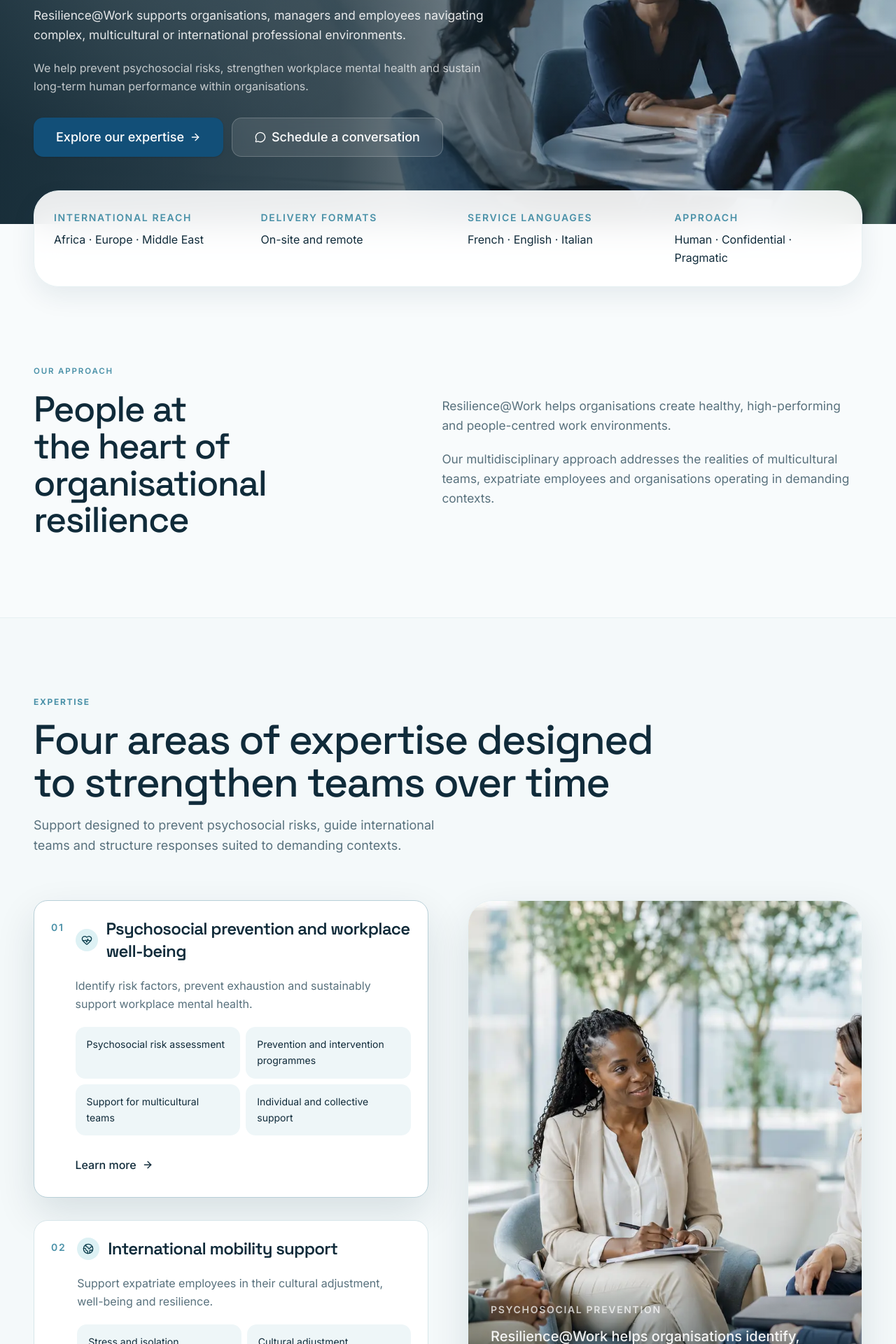
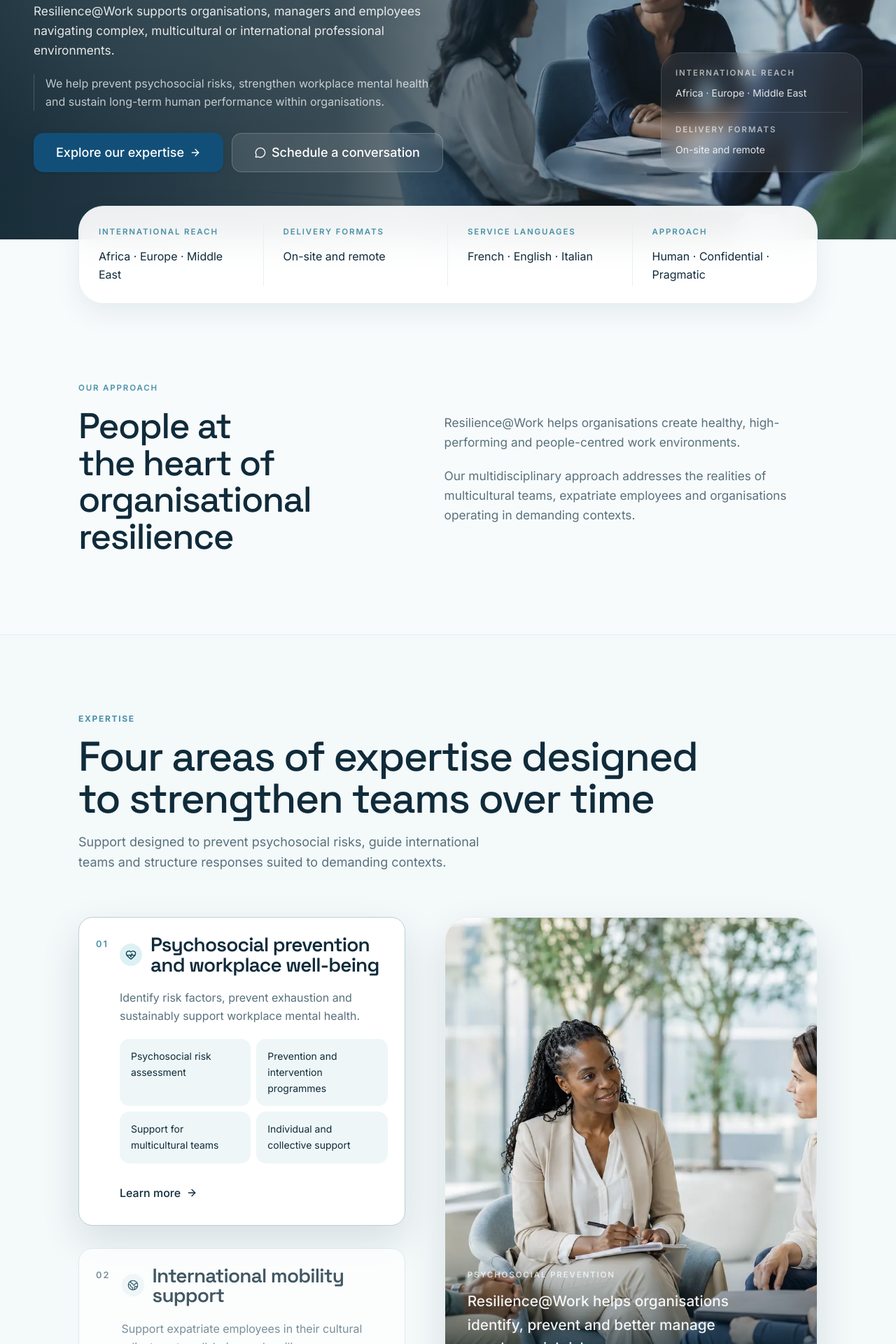
Before and after one commit to OpenWork-NCE/resilience-work, a Next.js app: page /en in a window 1280 px wide. Shown: the part 580-2500 px from the top of the page at 70% size. Built offline with nearby package versions, Linux system fonts and the light colour scheme.

Commit message:
Feat: Step 5 ok

```diff
--- a/src/components/home/expertise-sticky-reveal.tsx
+++ b/src/components/home/expertise-sticky-reveal.tsx
@@ -71,7 +71,7 @@
   const activeItem = resolvedItems[activeIndex] ?? resolvedItems[0];
 
   return (
-    <div className="hidden gap-10 lg:grid lg:grid-cols-[minmax(0,0.9fr)_minmax(21rem,0.9fr)] lg:gap-14">
+    <div className="hidden gap-10 lg:grid lg:grid-cols-[minmax(0,0.84fr)_minmax(22rem,0.96fr)] lg:gap-14">
       <div className="space-y-8">
         {resolvedItems.map((item, index) => {
           const Icon = iconMap[item.icon as keyof typeof iconMap];
@@ -93,19 +93,27 @@
                 onClick={() => setActiveIndex(index)}
                 className={cn(
                   "h-full cursor-pointer border transition-all duration-[var(--duration-normal)]",
-                  isActive && "border-[rgb(var(--border-strong))] shadow-[var(--shadow-elevated)]"
+                  isActive
+                    ? "border-[rgb(var(--border-strong))] shadow-[var(--shadow-elevated)]"
+                    : "opacity-78 hover:opacity-100"
                 )}
               >
                 <div className="flex items-start gap-4">
-                  <span className="mt-1 text-sm font-semibold uppercase tracking-[0.12em] text-[rgb(var(--accent))]">
+                  <span className={cn(
+                    "mt-1 font-[family:var(--font-accent)] text-[0.8rem] font-semibold uppercase tracking-[0.16em] text-[rgb(var(--accent))]",
+                    !isActive && "text-[rgb(var(--muted-foreground))]"
+                  )}>
                     {String(index + 1).padStart(2, "0")}
                   </span>
                   <div className="flex-1 space-y-5">
                     <div className="flex items-center gap-3">
-                      <span className="rounded-full bg-[rgb(var(--accent-soft))] p-2 text-[rgb(var(--accent-foreground))]">
+                      <span className={cn(
+                        "rounded-full p-2 text-[rgb(var(--accent-foreground))]",
+                        isActive ? "bg-[rgb(var(--accent-soft))]" : "bg-[rgb(var(--surface-muted))]"
+                      )}>
                         <Icon className="h-4 w-4" />
                       </span>
-                      <h3 className="text-2xl font-semibold text-[rgb(var(--foreground))]">
+                      <h3 className="text-[1.75rem] font-semibold leading-[1.02] text-[rgb(var(--foreground))]">
                         {item.title[locale]}
                       </h3>
                     </div>
@@ -157,11 +165,11 @@
                 />
               </motion.div>
             </AnimatePresence>
-            <div className="absolute inset-x-0 bottom-0 bg-gradient-to-t from-[rgba(7,29,40,0.88)] via-[rgba(7,29,40,0.32)] to-transparent p-8 text-white">
-              <p className="text-sm font-semibold uppercase tracking-[0.12em] text-white/72">
+            <div className="absolute inset-x-0 bottom-0 bg-gradient-to-t from-[rgba(7,29,40,0.92)] via-[rgba(7,29,40,0.34)] to-transparent p-8 text-white">
+              <p className="font-[family:var(--font-accent)] text-[0.72rem] font-semibold uppercase tracking-[0.16em] text-white/72">
                 {activeItem.shortTitle[locale]}
               </p>
-              <p className="mt-3 max-w-md text-xl font-medium leading-relaxed text-white/92">
+              <p className="mt-3 max-w-md text-[1.3rem] font-medium leading-relaxed text-white/92">
                 {activeItem.description[locale][0]}
               </p>
             </div>
--- a/src/components/home/final-cta-section.tsx
+++ b/src/components/home/final-cta-section.tsx
@@ -24,10 +24,10 @@
             <Eyebrow className="text-[color-mix(in_srgb,rgb(var(--background))_64%,rgb(var(--surface-inverse)))]">
               {finalCta.eyebrow[locale]}
             </Eyebrow>
-            <h2 className="mt-4 font-display text-4xl font-medium leading-tight text-balance sm:text-5xl">
+            <h2 className="mt-4 max-w-[14ch] font-display text-[clamp(2.3rem,5vw,3.8rem)] font-medium leading-[1.02] text-balance">
               {finalCta.title[locale]}
             </h2>
-            <p className="mt-5 max-w-3xl text-lg leading-relaxed text-[color-mix(in_srgb,rgb(var(--background))_78%,rgb(var(--surface-inverse)))]">
+            <p className="mt-5 max-w-3xl text-base leading-relaxed text-[color-mix(in_srgb,rgb(var(--background))_78%,rgb(var(--surface-inverse)))] sm:text-lg">
               {finalCta.description[locale]}
             </p>
             <div className="mt-8 flex flex-col gap-3 sm:flex-row">
--- a/src/components/home/hero-section.tsx
+++ b/src/components/home/hero-section.tsx
@@ -16,6 +16,7 @@
   const hero = homePage.hero;
   const primaryCta = getLocalizedCta(locale, "discoverExpertise");
   const secondaryCta = getLocalizedCta(locale, "scheduleConversation");
+  const heroHighlights = homePage.highlights.slice(0, 2);
 
   return (
     <section className="relative isolate flex min-h-[88svh] items-end overflow-hidden bg-[rgb(var(--surface-inverse))]">
@@ -33,7 +34,8 @@
       <div className="absolute inset-0 bg-[radial-gradient(circle_at_16%_26%,rgba(221,241,244,0.16),transparent_42%)] dark:bg-[radial-gradient(circle_at_16%_26%,rgba(109,175,192,0.18),transparent_42%)]" />
 
       <Container size="wide" className="relative z-10 w-full pb-14 pt-32 sm:pb-18 sm:pt-36 lg:pb-24 lg:pt-40">
-        <div className="max-w-[min(42rem,100%)]">
+        <div className="mx-auto grid w-full max-w-[78rem] items-end gap-10 lg:grid-cols-[minmax(0,1fr)_18rem] lg:gap-8">
+          <div className="max-w-[min(38rem,100%)]">
             <AnimatedSection>
               <p className="mb-5 inline-flex rounded-full border border-[rgba(255,255,255,0.18)] bg-[rgba(255,255,255,0.08)] px-4 py-2 font-[family:var(--font-accent)] text-[0.72rem] font-semibold uppercase tracking-[0.16em] text-white/86 backdrop-blur-sm">
                 {hero.eyebrow[locale]}
@@ -41,19 +43,19 @@
             </AnimatedSection>
 
             <AnimatedSection delay={0.06}>
-            <h1 className="max-w-[14ch] font-display text-[clamp(2.45rem,9vw,4rem)] font-medium leading-[1.02] text-white text-balance sm:text-[clamp(3.15rem,5.8vw,4.35rem)] sm:leading-[0.99] lg:text-[clamp(3.75rem,5.5vw,5rem)] lg:leading-[0.95]">
+              <h1 className="max-w-[13ch] font-display text-[clamp(2.45rem,9vw,4rem)] font-medium leading-[1] text-white text-balance sm:text-[clamp(3.15rem,5.8vw,4.35rem)] sm:leading-[0.98] lg:text-[clamp(3.75rem,5.5vw,5rem)] lg:leading-[0.93]">
                 {hero.title[locale]}
               </h1>
             </AnimatedSection>
 
             <AnimatedSection delay={0.12}>
-            <p className="mt-6 max-w-2xl text-[0.98rem] leading-relaxed text-white/88 sm:text-base lg:text-[1.08rem]">
+              <p className="mt-6 max-w-xl text-[0.98rem] leading-relaxed text-white/88 sm:text-base lg:text-[1.08rem]">
                 {hero.description[locale]}
               </p>
             </AnimatedSection>
 
             <AnimatedSection delay={0.18}>
-            <p className="mt-5 max-w-2xl text-[0.92rem] leading-relaxed text-white/72 sm:text-[0.98rem] lg:text-[1rem]">
+              <p className="mt-5 max-w-xl border-l border-white/18 pl-4 text-[0.92rem] leading-relaxed text-white/72 sm:text-[0.98rem] lg:text-[1rem]">
                 {hero.supportingText[locale]}
               </p>
             </AnimatedSection>
@@ -78,6 +80,25 @@
               </div>
             </AnimatedSection>
           </div>
+
+          <AnimatedSection
+            delay={0.28}
+            className="hidden self-end rounded-[var(--radius-xl)] border border-white/12 bg-[rgba(255,255,255,0.08)] p-5 backdrop-blur-md lg:block"
+          >
+            <div className="space-y-4">
+              {heroHighlights.map((item, index) => (
+                <div key={item.id} className={index === 0 ? "border-b border-white/12 pb-4" : ""}>
+                  <p className="font-[family:var(--font-accent)] text-[0.72rem] font-semibold uppercase tracking-[0.16em] text-white/62">
+                    {item.label[locale]}
+                  </p>
+                  <p className="mt-2 text-sm leading-relaxed text-white/86">
+                    {item.value[locale]}
+                  </p>
+                </div>
+              ))}
+            </div>
+          </AnimatedSection>
+        </div>
       </Container>
     </section>
   );
--- a/src/components/home/highlights-strip.tsx
+++ b/src/components/home/highlights-strip.tsx
@@ -10,22 +10,22 @@
   return (
     <section className="relative z-10 -mt-8 sm:-mt-10 lg:-mt-12">
       <Container size="wide">
-        <div className="grid overflow-hidden rounded-[var(--radius-2xl)] border border-[rgb(var(--border-muted))] bg-[color-mix(in_srgb,rgb(var(--surface-elevated))_90%,transparent)] shadow-[var(--shadow-card)] backdrop-blur-xl sm:grid-cols-2 xl:grid-cols-4">
+        <div className="grid overflow-hidden rounded-[var(--radius-2xl)] border border-[rgb(var(--border-muted))] bg-[color-mix(in_srgb,rgb(var(--surface-elevated))_92%,transparent)] shadow-[var(--shadow-card)] backdrop-blur-xl sm:grid-cols-2 xl:grid-cols-4">
           {homePage.highlights.map((item, index) => (
             <div
               key={item.id}
-              className="px-5 py-5 sm:px-6 sm:py-6 xl:px-7 xl:py-7"
+              className="relative px-5 py-5 sm:px-6 sm:py-6 xl:px-7 xl:py-7"
             >
-              <p className="text-sm font-semibold uppercase tracking-[0.12em] text-[rgb(var(--accent))]">
+              <p className="font-[family:var(--font-accent)] text-[0.72rem] font-semibold uppercase tracking-[0.16em] text-[rgb(var(--accent))]">
                 {item.label[locale]}
               </p>
-              <p className="mt-2 text-base leading-relaxed text-[rgb(var(--foreground))]">
+              <p className="mt-3 text-base leading-relaxed text-[rgb(var(--foreground))]">
                 {item.value[locale]}
               </p>
               {index < homePage.highlights.length - 1 ? (
                 <span
                   aria-hidden="true"
-                  className="pointer-events-none absolute hidden xl:block"
+                  className="pointer-events-none absolute right-0 top-6 hidden h-[calc(100%-3rem)] w-px bg-[rgb(var(--border-muted))] xl:block"
                 />
               ) : null}
             </div>
--- a/src/components/home/impact-section.tsx
+++ b/src/components/home/impact-section.tsx
@@ -10,7 +10,7 @@
 
 export function ImpactSection({ locale }: ImpactSectionProps) {
   return (
-    <section className="bg-[rgb(var(--background))] py-[var(--section-space-lg)]">
+    <section className="bg-[linear-gradient(180deg,rgb(var(--background))_0%,rgb(var(--surface-subtle))_100%)] py-[var(--section-space-lg)]">
       <Container size="wide">
         <SectionHeader
           eyebrow={homePage.impact.eyebrow[locale]}
--- a/src/components/home/international-section.tsx
+++ b/src/components/home/international-section.tsx
@@ -30,10 +30,10 @@
             />
             <div className="absolute inset-0 bg-[linear-gradient(180deg,rgba(7,29,40,0.08)_0%,rgba(7,29,40,0.22)_26%,rgba(7,29,40,0.82)_100%)]" />
             <div className="absolute inset-x-0 bottom-0 p-6 text-white sm:p-8 lg:p-10">
-              <p className="text-xs font-semibold uppercase tracking-[0.14em] text-white/76">
+              <p className="font-[family:var(--font-accent)] text-[0.72rem] font-semibold uppercase tracking-[0.16em] text-white/76">
                 {international.eyebrow[locale]}
               </p>
-              <h2 className="mt-4 max-w-[13ch] font-display text-4xl font-medium leading-tight text-balance sm:text-5xl">
+              <h2 className="mt-4 max-w-[13ch] font-display text-[clamp(2.2rem,4.8vw,3.4rem)] font-medium leading-[1.02] text-balance">
                 {international.title[locale]}
               </h2>
               <p className="mt-4 max-w-3xl text-base leading-relaxed text-white/78 sm:text-lg">
--- a/src/components/home/profile-section.tsx
+++ b/src/components/home/profile-section.tsx
@@ -34,10 +34,10 @@
 
           <div className="max-w-2xl">
             <Eyebrow>{profile.eyebrow[locale]}</Eyebrow>
-            <h2 className="mt-4 font-display text-4xl font-medium leading-tight text-balance sm:text-5xl">
+            <h2 className="mt-4 font-display text-[clamp(2.2rem,4.8vw,3.3rem)] font-medium leading-[1.02] text-balance">
               {profile.title[locale]}
             </h2>
-            <p className="mt-5 text-lg leading-relaxed text-[rgb(var(--muted-foreground))]">
+            <p className="mt-5 text-base leading-relaxed text-[rgb(var(--muted-foreground))] sm:text-lg">
               {profile.description[locale]}
             </p>
             <div className="mt-8 border-t border-[rgb(var(--border-muted))] pt-6">
--- a/src/components/shared/container.tsx
+++ b/src/components/shared/container.tsx
@@ -9,15 +9,15 @@
 }
 
 const sizeMap: Record<ContainerSize, string> = {
-  narrow: 'max-w-[var(--container-narrow)]',
-  content: 'max-w-[var(--container-content)]',
-  wide: 'max-w-[var(--container-wide)]',
+  narrow: 'w-[min(90vw,var(--container-narrow))]',
+  content: 'w-[min(90vw,var(--container-content))]',
+  wide: 'w-[min(90vw,var(--container-wide))]',
   full: 'w-full',
 };
 
 export function Container({ children, className, size = 'content' }: ContainerProps) {
   return (
-    <div className={cn('mx-auto w-full px-[var(--gutter-mobile)] md:px-[var(--gutter-tablet)] lg:px-[var(--gutter-desktop)]', sizeMap[size], className)}>
+    <div className={cn('mx-auto px-[var(--gutter-mobile)] md:px-[var(--gutter-tablet)] lg:px-[var(--gutter-desktop)]', sizeMap[size], className)}>
       {children}
     </div>
   );
```
Also changed, not shown: src/components/home/impact-bento-grid.tsx (+24 -3 lines), src/components/layout/site-footer.tsx (+11 -5 lines). Lines whose indentation alone changed are shown as unchanged.
